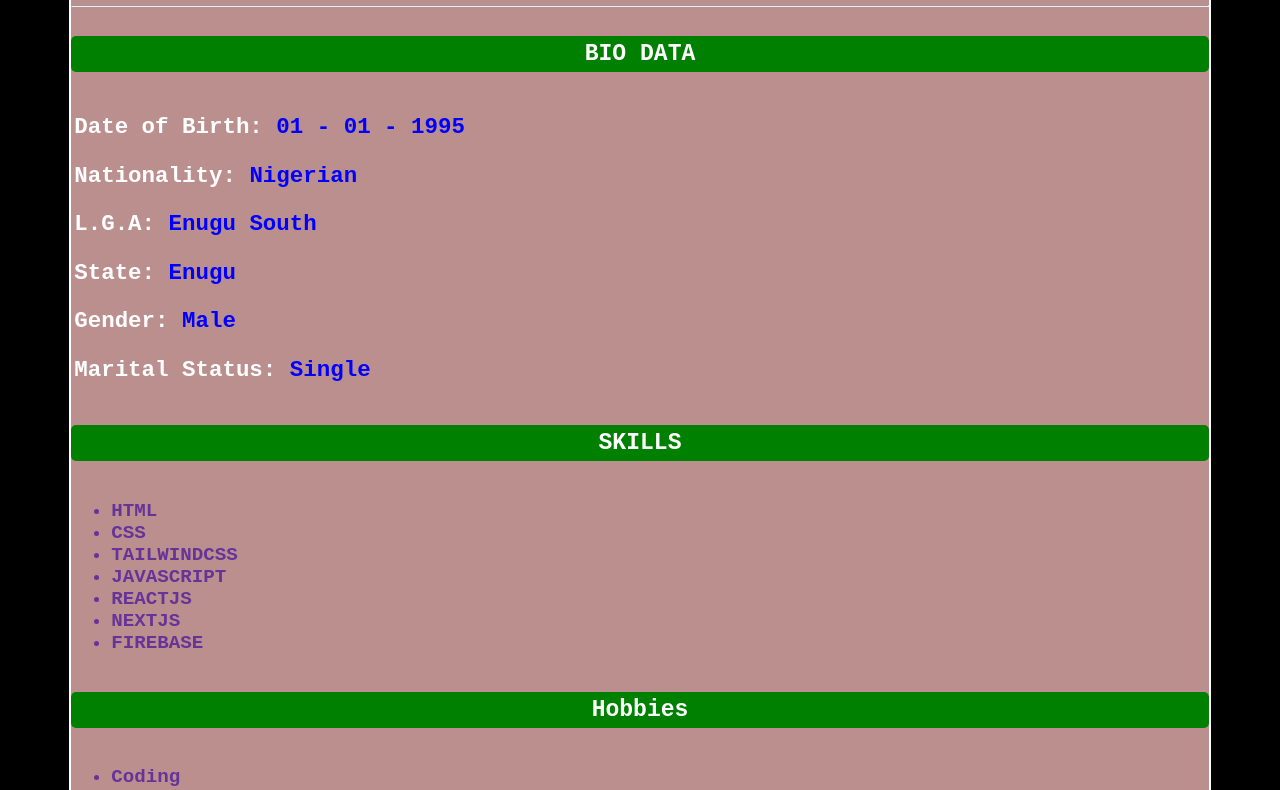
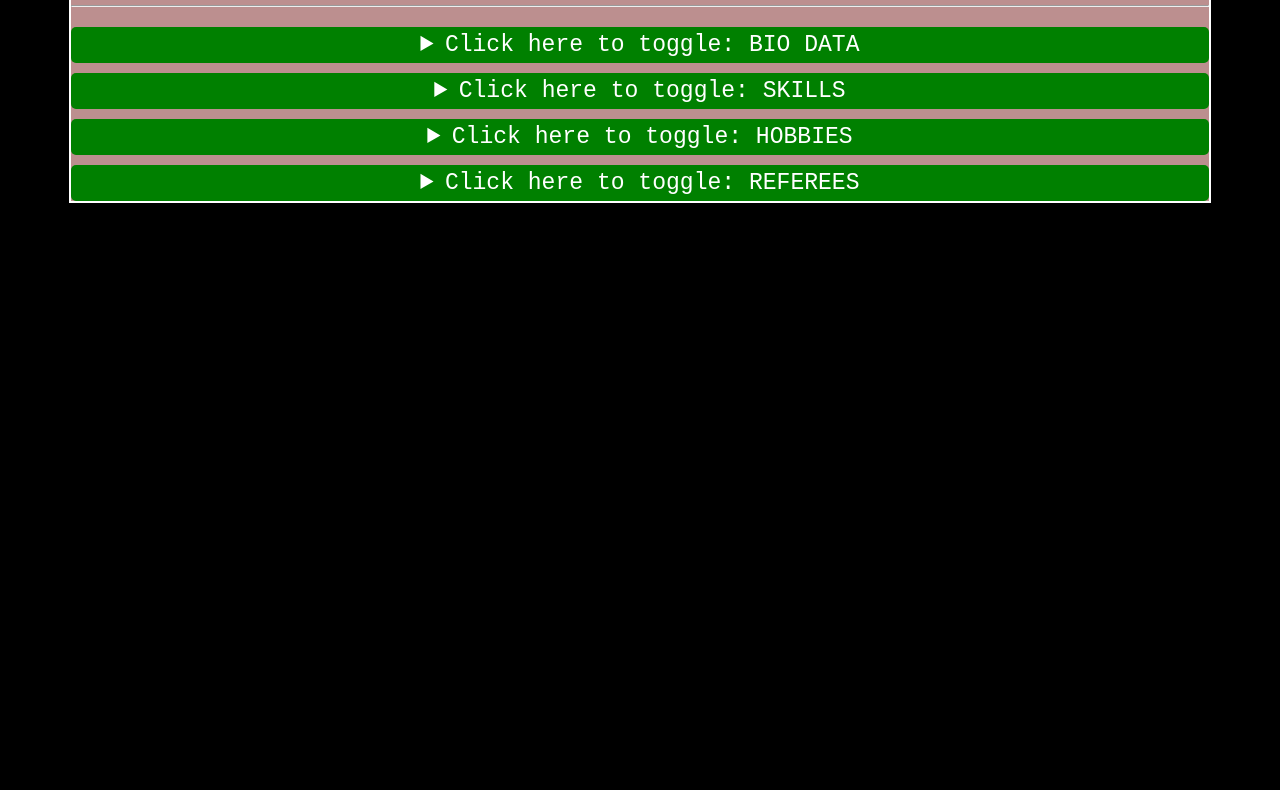
Before and after one commit to PRINCE-CEEJAY/HTML-CSS, a plain HTML site: page index.html in a window 1280 px wide. Shown: the part 191-981 px from the top of the page. After the commit the page ends 800 px from the top, so only its background shows below. Drawn offline with Linux system fonts and the light colour scheme.

Commit message:
Added Expand and Collapse

```diff
--- a/index.css
+++ b/index.css
@@ -56,7 +56,9 @@ p {
   display: flex;
   flex-direction: column;
 }
-
+.text-center {
+  text-align: center;
+}
 .left {
   float: left;
 }
@@ -68,10 +70,14 @@ p {
   padding: 5px;
   border-radius: 5px;
   text-align: center;
+  margin-top: 10px;
 }
 .heading:hover {
   background-color: brown;
   cursor: pointer;
+}
+.toggle {
+  color: white;
 }
 .pair {
   margin: 1px 3px;
@@ -88,11 +94,11 @@ p {
   transform: translateY(-5px);
   box-shadow: 0 4px 12px rgba(0, 0, 0, 0.2);
 }
-li {
+.skill-list {
   font-weight: bold;
   color: rebeccapurple;
 }
-li:hover {
+.skill-list:hover {
   color: white;
   cursor: pointer;
   background: #007bff;
@@ -100,6 +106,12 @@ li:hover {
   height: 20px;
   width: 0;
   animation: grow 1s forwards;
+}
+li {
+  font-weight: bold;
+}
+li:hover {
+  cursor: pointer;
 }
 /* motion */
 @keyframes grow {
@@ -118,9 +130,13 @@ li:hover {
     font-size: smaller;
   }
   .header {
-    gap: 4px;
+    justify-content: flex-start;
+  }
+  .head {
+    float: left;
   }
   .profile-pic {
+    float: right;
     height: 100px;
     width: 100px;
   }
@@ -138,6 +154,9 @@ li:hover {
     font-size: medium;
     color: white;
   }
+  .header {
+    justify-content: center;
+  }
   .profile-pic {
     height: 150px;
     width: 160px;
@@ -152,6 +171,9 @@ li:hover {
     background-color: rosybrown;
     font-size: larger;
   }
+  .header {
+    justify-self: center;
+  }
   .heading {
     font-size: larger;
   }
--- a/index.html
+++ b/index.html
@@ -21,8 +21,11 @@
       <hr />
       <hr />
       <main class="main">
-        <h2 class="heading">BIO DATA</h2>
-        <div class="pair skill-card">
+        <details>
+          <summary class="heading">
+            <span class="toggle">Click here to toggle: </span>BIO DATA
+          </summary>
+          <div class="skill-card">
             <h3>Date of Birth: <span class="value">01 - 01 - 1995</span></h3>
             <h3>Nationality: <span class="value">Nigerian</span></h3>
             <h3>L.G.A: <span class="value">Enugu South</span></h3>
@@ -30,21 +33,29 @@
             <h3>Gender: <span class="value">Male</span></h3>
             <h3>Marital Status: <span class="value">Single</span></h3>
           </div>
+        </details>
 
-        <h2 class="heading">SKILLS</h2>
+        <details>
+          <summary class="heading">
+            <span class="toggle">Click here to toggle: </span> SKILLS
+          </summary>
           <div class="skill-card">
-          <ul>
-            <li>HTML</li>
-            <li>CSS</li>
-            <li>TAILWINDCSS</li>
-            <li>JAVASCRIPT</li>
-            <li>REACTJS</li>
-            <li>NEXTJS</li>
-            <li>FIREBASE</li>
-          </ul>
+            <ol>
+              <li class="skill-list">HTML</li>
+              <li class="skill-list">CSS</li>
+              <li class="skill-list">TAILWINDCSS</li>
+              <li class="skill-list">JAVASCRIPT</li>
+              <li class="skill-list">REACTJS</li>
+              <li class="skill-list">NEXTJS</li>
+              <li class="skill-list">FIREBASE</li>
+            </ol>
           </div>
+        </details>
 
-        <h2 class="heading">Hobbies</h2>
+        <details>
+          <summary class="heading">
+            <span class="toggle">Click here to toggle: </span> HOBBIES
+          </summary>
           <div class="skill-card">
             <ul>
               <li>Coding</li>
@@ -52,6 +63,16 @@
               <li>Browsing</li>
             </ul>
           </div>
+        </details>
+
+        <details>
+          <summary class="heading">
+            <span class="toggle">Click here to toggle: </span>REFEREES
+          </summary>
+          <div class="skill-card">
+            <h3 class="text-center">Available on request</h3>
+          </div>
+        </details>
       </main>
     </div>
   </body>
```
Lines whose indentation alone changed are shown as unchanged.
